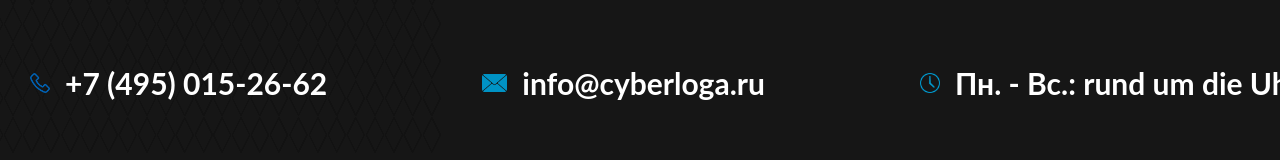
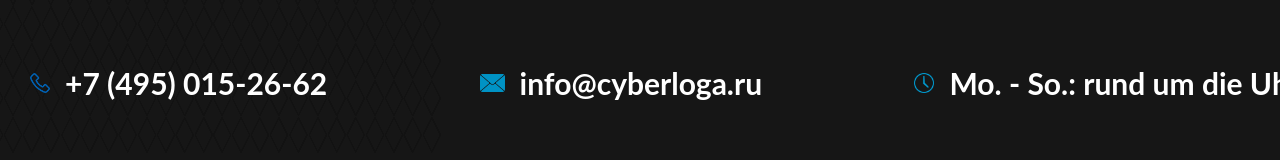
Before and after one commit to Marchuar/Computer-Club, a React (Vite) app in the folder client/: page /contacts in a window 1280 px wide. Shown: the part 455-615 px from the top of the page. Built offline with nearby package versions, Linux system fonts and the light colour scheme; a web font is replaced by a local one.

Commit message:
Translate montag sonntag

```diff
--- a/client/src/components/Contacts/Main/Main.jsx
+++ b/client/src/components/Contacts/Main/Main.jsx
@@ -46,7 +46,7 @@ function Main({ scroll }) {
 										className={classes.contacts__icon_time}
 									></img>
 									<span className={classes.contacts__text}>
-										Пн. - Вс.: rund um die Uhr
+										Mo. - So.: rund um die Uhr
 									</span>
 								</li>
 							</ul>
```
